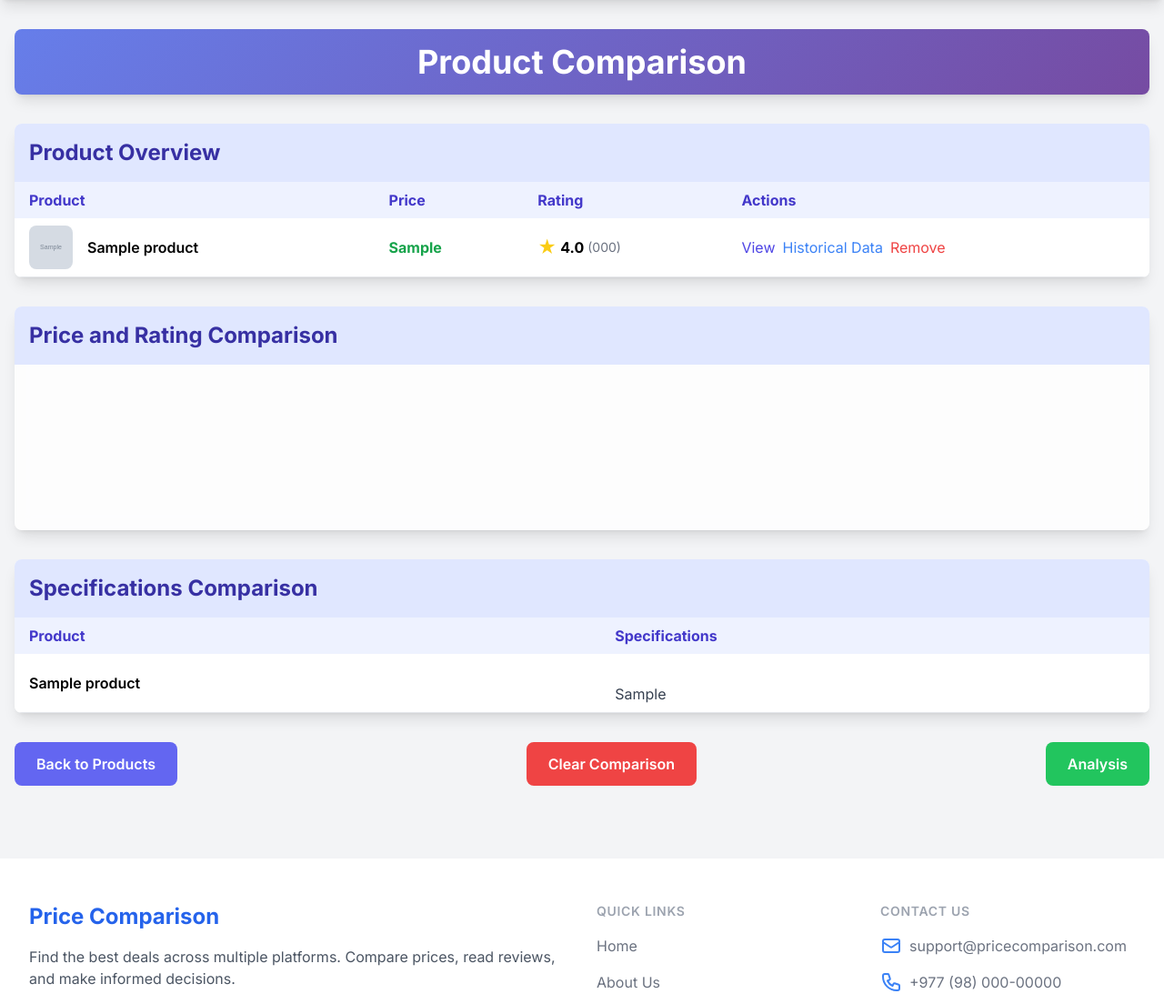
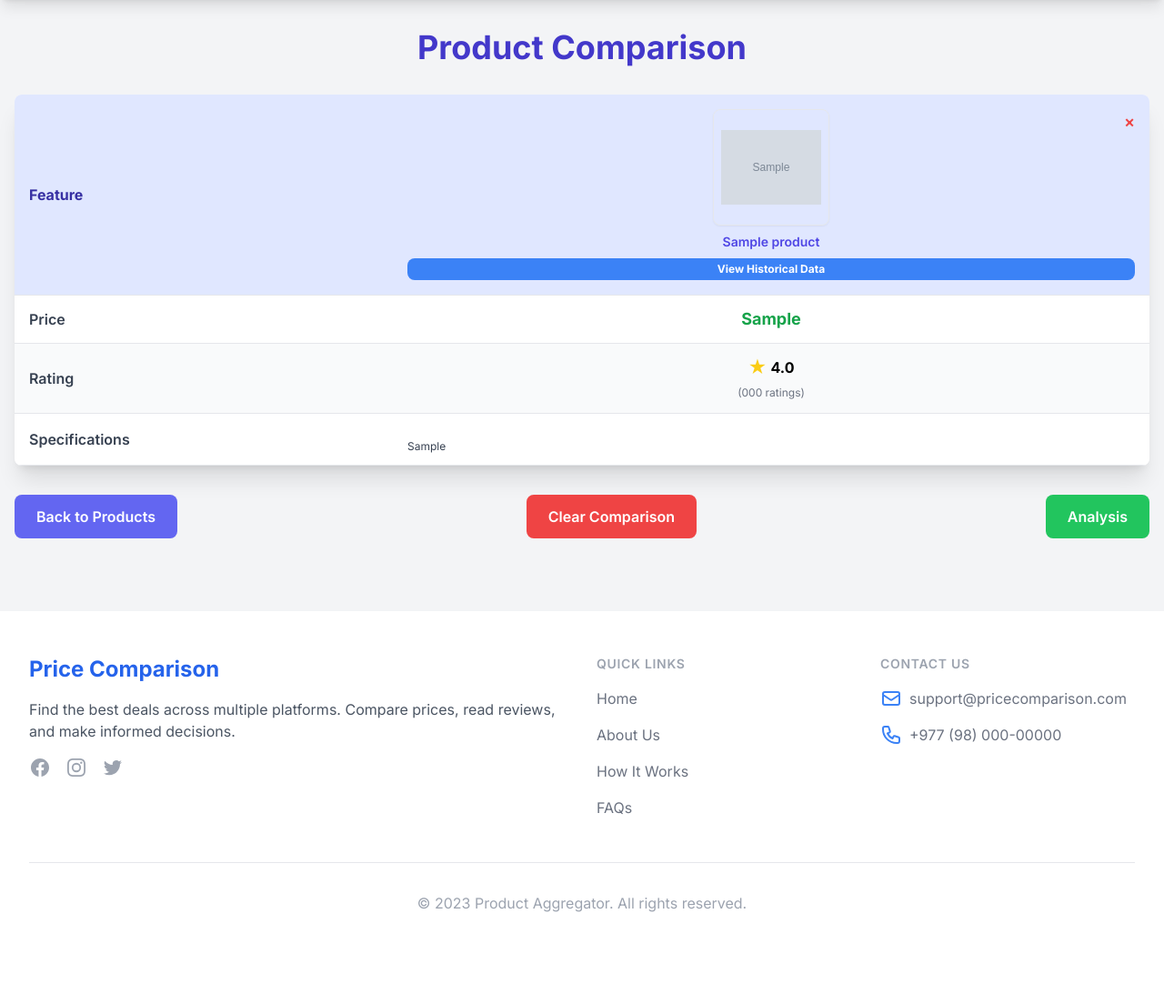
Before and after one commit to laxmansharma1811/Product_aggregator, a Django app: template product_aggregator/aggregator_app/templates/comparison/comparison.html in a window 1280 px wide. Shown: the part 64-1168 px from the top of the page at 91% size. After the commit the page ends 1067 px from the top, so only its background shows below. Run offline with Django 5.2, Linux system fonts and the light colour scheme; the template is opened without the code that fills it: values that come from a table or form of the project are taken from there, others are empty; tables that the repository leaves empty hold one stand-in row (values such as "Sample post"); grey boxes marked "Sample" are stand-in pictures; a map, chart or similar area stays blank; some libraries are stand-ins or nearby versions.

Commit message:
comparison template change

```diff
--- a/product_aggregator/aggregator_app/templates/comparison/comparison.html
+++ b/product_aggregator/aggregator_app/templates/comparison/comparison.html
@@ -2,15 +2,7 @@
 {% block title %}Product Comparison{% endblock %}
 
 {% block content %}
-<!DOCTYPE html>
-<html lang="en">
-<head>
-    <meta charset="UTF-8">
-    <meta name="viewport" content="width=device-width, initial-scale=1.0">
-    <title>Product Comparison</title>
     <link href="https://fonts.googleapis.com/css2?family=Poppins:wght@300;400;500;600;700&display=swap" rel="stylesheet">
-    <script src="https://cdn.tailwindcss.com"></script>
-    <script src="https://cdn.jsdelivr.net/npm/chart.js"></script>
     <style>
         body {
             font-family: 'Poppins', sans-serif;
@@ -24,110 +16,83 @@
         .hover-scale:hover {
             transform: scale(1.05);
         }
-        .gradient-bg {
-            background: linear-gradient(135deg, #667eea 0%, #764ba2 100%);
-        }
-        .card-bg {
-            background-color: rgba(255, 255, 255, 0.8);
-            backdrop-filter: blur(10px);
-        }
     </style>
-</head>
+
 <body class="bg-gray-100 min-h-screen">
     <div class="container mx-auto px-4 py-8">
-        <h2 class="text-4xl font-bold mb-8 text-center text-white gradient-bg py-4 rounded-lg shadow-lg">Product Comparison</h2>
+        <h2 class="text-4xl font-bold mb-8 text-center text-indigo-700">Product Comparison</h2>
 
-        <!-- Product Overview -->
-        <div class="bg-white rounded-lg shadow-lg overflow-hidden mb-8 card-bg">
-            <h3 class="text-2xl font-bold p-4 bg-indigo-100 text-indigo-800">Product Overview</h3>
-            <div class="overflow-x-auto">
-                <table class="w-full">
+        <!-- Product Comparison Table -->
+        <div class="overflow-x-auto shadow-xl rounded-lg bg-white mb-8">
+            <table class="w-full table-auto">
                 <thead>
-                        <tr class="bg-indigo-50">
-                            <th class="px-4 py-2 text-left text-indigo-700">Product</th>
-                            <th class="px-4 py-2 text-left text-indigo-700">Price</th>
-                            <th class="px-4 py-2 text-left text-indigo-700">Rating</th>
-                            <th class="px-4 py-2 text-left text-indigo-700">Actions</th>
+                    <tr class="bg-indigo-100 text-left">
+                        <th class="border-b px-4 py-2 text-indigo-800 w-1/4">Feature</th>
+                        {% for product in products %}
+                        <th class="border-b px-4 py-4 w-1/{{ products|length|add:1 }}">
+                            <div class="relative">
+                                <!-- Remove Product Button -->
+                                <form method="POST" class="absolute top-0 right-0">
+                                    {% csrf_token %}
+                                    <button type="submit" name="remove_product" value="{{ product.id }}"
+                                            class="text-red-500 text-lg font-semibold hover:text-red-700 transition-colors duration-300">&times;</button>
+                                </form>
+                                <!-- Product Image and Link -->
+                                <div class="hover-scale">
+                                    <img src="{{ product.image_url }}" alt="{{ product.product_name }}"
+                                         class="w-32 h-32 object-contain mx-auto mb-2 border border-gray-200 p-2 rounded-lg shadow-sm hover:shadow-md transition-shadow duration-300">
+                                    <a href="{{ product.product_link }}" target="_blank" class="text-indigo-600 hover:text-indigo-800 hover:underline text-center block transition-colors duration-300">
+                                        <p class="font-semibold text-sm">{{ product.product_name }}</p>
+                                    </a>
+                                </div>
+                                <!-- Historical Data Button -->
+                                <a href="{% url 'product_historical_data' product.id %}"
+                                class="bg-blue-500 text-white px-2 py-1 rounded-lg hover:bg-blue-600 transition-colors duration-300 block text-center mt-2 hover-scale text-xs">
+                                View Historical Data
+                                </a>
+                            </div>
+                        </th>
+                        {% endfor %}
                     </tr>
                 </thead>
                 <tbody>
+                    <!-- Price Row -->
+                    <tr class="bg-white hover:bg-gray-50 transition-colors duration-300">
+                        <td class="border-b px-4 py-3 font-semibold text-gray-700">Price</td>
                         {% for product in products %}
-                        <tr class="{% cycle 'bg-white' 'bg-gray-50' %}">
-                            <td class="border-b px-4 py-2">
-                                <div class="flex items-center">
-                                    <img src="{{ product.image_url }}" alt="{{ product.product_name }}" class="w-12 h-12 object-cover rounded-lg mr-4">
-                                    <span class="font-semibold">{{ product.product_name }}</span>
+                        <td class="border-b px-4 py-3 text-center font-bold text-green-600 text-lg">{{ product.product_price }}</td>
+                        {% endfor %}
+                    </tr>
+                    <!-- Rating Row -->
+                    <tr class="bg-gray-50 hover:bg-gray-100 transition-colors duration-300">
+                        <td class="border-b px-4 py-3 font-semibold text-gray-700">Rating</td>
+                        {% for product in products %}
+                        <td class="border-b px-4 py-3 text-center">
+                            <div class="flex items-center justify-center">
+                                <span class="text-yellow-400 text-xl mr-1">★</span>
+                                <span class="font-bold text-base">{{ product.rating }}</span>
                             </div>
+                            <span class="text-xs text-gray-500">({{ product.number_of_ratings }} ratings)</span>
                         </td>
-                            <td class="border-b px-4 py-2 font-bold text-green-600">{{ product.product_price }}</td>
-                            <td class="border-b px-4 py-2">
-                                <div class="flex items-center">
-                                    <span class="text-yellow-400 text-xl mr-1">★</span>
-                                    <span class="font-bold">{{ product.rating }}</span>
-                                    <span class="text-sm text-gray-500 ml-1">({{ product.number_of_ratings }})</span>
-                                </div>
-                            </td>
-                            <td class="border-b px-4 py-2">
-                                <div class="flex space-x-2">
-                                    <a href="{{ product.product_link }}" target="_blank" class="text-indigo-600 hover:text-indigo-800 hover:underline">View</a>
-                                    <a href="{% url 'product_historical_data' product.id %}"
-                                       class="text-blue-500 hover:text-blue-700">Historical Data</a>
-                                    <form method="POST" class="inline">
-                                        {% csrf_token %}
-                                        <button type="submit" name="remove_product" value="{{ product.id }}"
-                                                class="text-red-500 hover:text-red-700">Remove</button>
-                                    </form>
-                                </div>
-                            </td>
+                        {% endfor %}
                     </tr>
-                        {% endfor %}
-                    </tbody>
-                </table>
-            </div>
-        </div>
-
-        <!-- Price and Rating Comparison Graphs -->
-        <div class="bg-white rounded-lg shadow-lg overflow-hidden mb-8 card-bg">
-            <h3 class="text-2xl font-bold p-4 bg-indigo-100 text-indigo-800">Price and Rating Comparison</h3>
-            <div class="flex flex-col md:flex-row">
-                <div class="w-full md:w-1/2 p-4">
-                    <canvas id="priceChart"></canvas>
-                </div>
-                <div class="w-full md:w-1/2 p-4">
-                    <canvas id="ratingChart"></canvas>
-                </div>
-            </div>
-        </div>
-
-        <!-- Specifications Comparison -->
-        <div class="bg-white rounded-lg shadow-lg overflow-hidden mb-8 card-bg">
-            <h3 class="text-2xl font-bold p-4 bg-indigo-100 text-indigo-800">Specifications Comparison</h3>
-            <div class="overflow-x-auto">
-                <table class="w-full">
-                    <thead>
-                        <tr class="bg-indigo-50">
-                            <th class="px-4 py-2 text-left text-indigo-700">Product</th>
-                            <th class="px-4 py-2 text-left text-indigo-700">Specifications</th>
-                        </tr>
-                    </thead>
-                    <tbody>
+                    <!-- Specifications Row -->
+                    <tr class="bg-white hover:bg-gray-50 transition-colors duration-300">
+                        <td class="border-b px-4 py-3 font-semibold text-gray-700">Specifications</td>
                         {% for product in products %}
-                        <tr class="{% cycle 'bg-white' 'bg-gray-50' %}">
-                            <td class="border-b px-4 py-2 font-semibold">{{ product.product_name }}</td>
-                            <td class="border-b px-4 py-2">
+                        <td class="border-b px-4 py-3 text-xs">
                             <div class="whitespace-pre-line text-gray-700 max-h-40 overflow-y-auto custom-scrollbar">
                                 {{ product.specifications }}
                             </div>
                         </td>
+                        {% endfor %}
                     </tr>
-                        {% endfor %}
                 </tbody>
             </table>
         </div>
-        </div>
 
         <!-- Comparison Actions -->
-        <div class="flex flex-col sm:flex-row justify-between items-center space-y-4 sm:space-y-0 sm:space-x-4">
+        <div class="mt-8 flex flex-col sm:flex-row justify-between items-center space-y-4 sm:space-y-0 sm:space-x-4">
             <a href="{% url 'home' %}" class="w-full sm:w-auto bg-indigo-500 text-white px-6 py-3 rounded-lg hover:bg-indigo-600 transition-colors duration-300 text-center font-semibold hover-scale">
                 Back to Products
             </a>
@@ -138,6 +103,7 @@
                     Clear Comparison
                 </button>
             </form>
+            <!-- New Analysis Button -->
             <form method="GET" action="{% url 'analysis' %}" class="w-full sm:w-auto">
                 <button type="submit"
                         class="w-full bg-green-500 text-white px-6 py-3 rounded-lg hover:bg-green-600 transition-colors duration-300 font-semibold hover-scale">
@@ -167,7 +133,7 @@
     `;
     document.head.append(style);
 
-    // Hover effect for buttons
+    // Hover effect for product images
     document.querySelectorAll('.hover-scale').forEach(item => {
         item.addEventListener('mouseover', () => {
             item.style.transform = 'scale(1.05)';
@@ -176,89 +142,9 @@
             item.style.transform = 'scale(1)';
         });
     });
+    </script>
 
-    // Animate table rows on page load
-    document.addEventListener('DOMContentLoaded', () => {
-        const rows = document.querySelectorAll('tbody tr');
-        rows.forEach((row, index) => {
-            row.style.opacity = '0';
-            row.style.transform = 'translateY(20px)';
-            setTimeout(() => {
-                row.style.transition = 'opacity 0.5s ease, transform 0.5s ease';
-                row.style.opacity = '1';
-                row.style.transform = 'translateY(0)';
-            }, index * 100);
-        });
+</body>
 
-        // Initialize charts
-        initializeCharts();
-    });
 
-    function initializeCharts() {
-        const products = [
-            {% for product in products %}
-            {
-                name: "{{ product.product_name }}",
-                price: {{ product.product_price|cut:"$" }},
-                rating: {{ product.rating }}
-            },
-            {% endfor %}
-        ];
-
-        const ctx1 = document.getElementById('priceChart').getContext('2d');
-        new Chart(ctx1, {
-            type: 'line',
-            data: {
-                labels: products.map(p => p.name),
-                datasets: [{
-                    label: 'Price',
-                    data: products.map(p => p.price),
-                    borderColor: 'rgb(75, 192, 192)',
-                    tension: 0.1
-                }]
-            },
-            options: {
-                responsive: true,
-                scales: {
-                    y: {
-                        beginAtZero: true,
-                        title: {
-                            display: true,
-                            text: 'Price ($)'
-                        }
-                    }
-                }
-            }
-        });
-
-        const ctx2 = document.getElementById('ratingChart').getContext('2d');
-        new Chart(ctx2, {
-            type: 'line',
-            data: {
-                labels: products.map(p => p.name),
-                datasets: [{
-                    label: 'Rating',
-                    data: products.map(p => p.rating),
-                    borderColor: 'rgb(255, 99, 132)',
-                    tension: 0.1
-                }]
-            },
-            options: {
-                responsive: true,
-                scales: {
-                    y: {
-                        beginAtZero: true,
-                        max: 5,
-                        title: {
-                            display: true,
-                            text: 'Rating'
-                        }
-                    }
-                }
-            }
-        });
-    }
-    </script>
-</body>
-</html>
 {% endblock %}
--- a/product_aggregator/aggregator_app/views.py
+++ b/product_aggregator/aggregator_app/views.py
@@ -36,6 +36,7 @@ matplotlib.use('Agg')
 import matplotlib.pyplot as plt
 from .models import Product
 import numpy as np
+from django.contrib.auth.views import PasswordResetView
 
 # Create your views here.
 
@@ -525,7 +526,6 @@ def product_historical_data(request, product_id):
 
 
 
-from django.contrib.auth.views import PasswordResetView
 class CustomPasswordResetView(PasswordResetView):
     email_template_name = 'registration/password_reset_email.html'
 
```
Also changed, not shown: 1 other file. Lines whose indentation alone changed are shown as unchanged.
